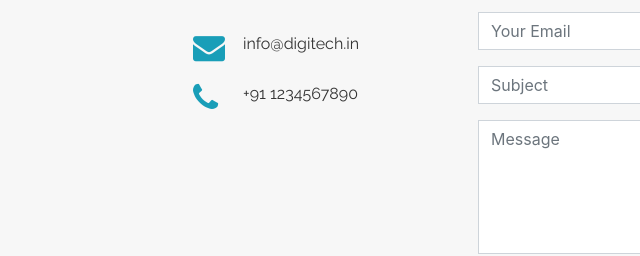
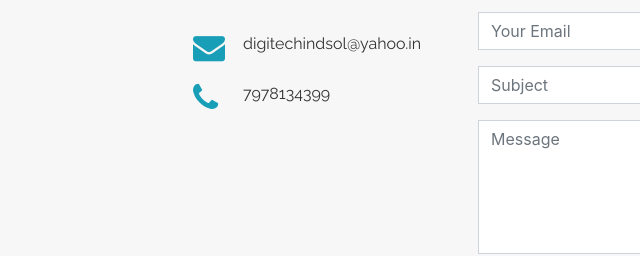
Before and after one commit to DigitechDemo/DigitechDemo.github.io, a plain HTML site: page index.html in a window 1280 px wide. Shown: the part 3665-3921 px from the top of the page, 82-722 px from the left. Drawn offline with Linux system fonts and the light colour scheme.

Commit message:
new data

```diff
--- a/index.html
+++ b/index.html
@@ -112,7 +112,7 @@
       <!-- #nav-menu-container -->
 
       <nav class="nav social-nav pull-right d-none d-lg-inline">
-        <a href="#"><i class="fa fa-twitter"></i></a> <a href="#"><i class="fa fa-facebook"></i></a> <a href="#"><i class="fa fa-linkedin"></i></a> <a href="#"><i class="fa fa-envelope"></i></a>
+        <a href="#"><i class="fa fa-twitter"></i></a> <a href="https://www.facebook.com/digisolutionpvtltd/"><i class="fa fa-facebook"></i></a> <a href="#"><i class="fa fa-linkedin"></i></a> <a href="#"><i class="fa fa-envelope"></i></a>
       </nav>
     </div>
   </header>
@@ -605,12 +605,12 @@
 
             <div>
               <i class="fa fa-envelope"></i>
-              <p>info@digitech.in</p>
+              <p>digitechindsol@yahoo.in</p>
             </div>
 
             <div>
               <i class="fa fa-phone"></i>
-              <p>+91 1234567890</p>
+              <p>7978134399</p>
             </div>
 
           </div>
```
